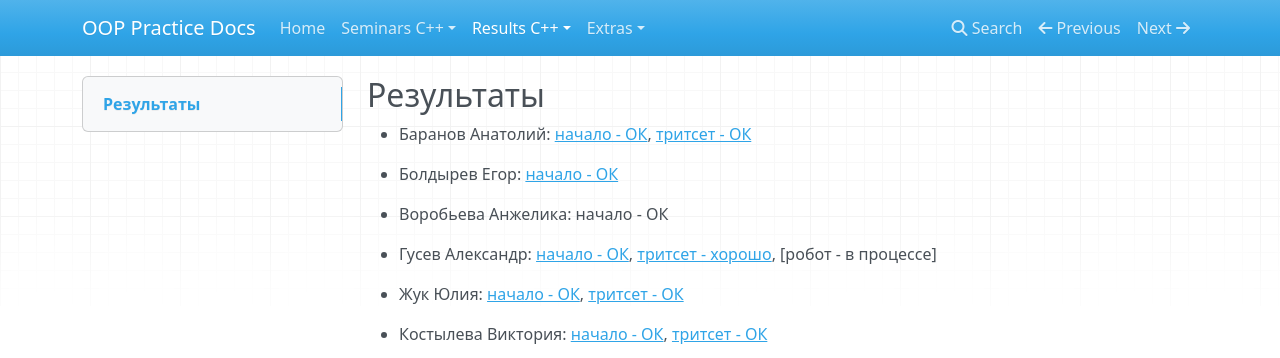
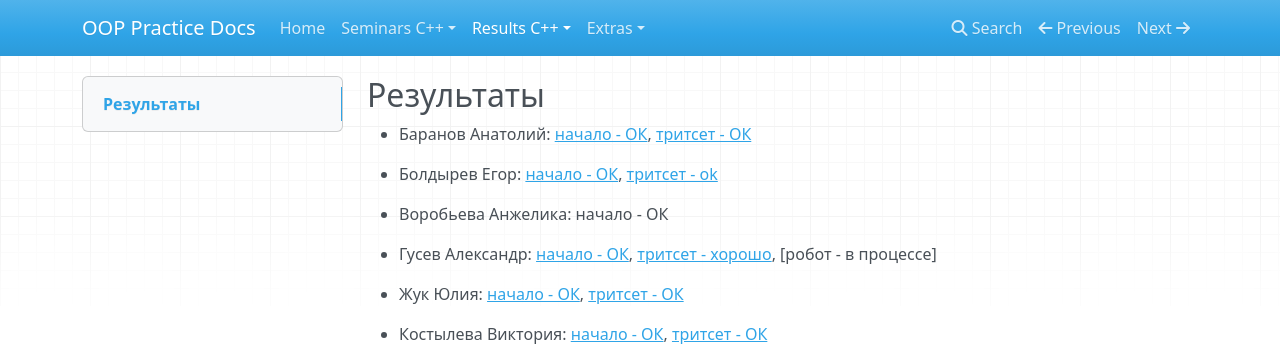
Before and after one commit to avoronkov/oop, an MkDocs documentation site: the page built from docs/2016.cpp/results.md, in a window 1280 px wide. Shown: the top 358 px of the page. Built offline with MkDocs 1.6.1, drawn with Linux system fonts in a browser that asks for light colours; nearby versions of some CDN libraries; old or Windows-style settings are respelled for this version of MkDocs.

Commit message:
up boldyrev

```diff
--- a/docs/2016.cpp/results.md
+++ b/docs/2016.cpp/results.md
@@ -2,7 +2,7 @@
 
 - Баранов Анатолий: [начало - ОК](/2016.cpp/task0/baranov/), [тритсет - ОК](/2016.cpp/task0/baranov/#1)
 
-- Болдырев Егор: [начало - ОК](/2016.cpp/task0/boldyrev/)
+- Болдырев Егор: [начало - ОК](/2016.cpp/task0/boldyrev/), [тритсет - ok](/2016.cpp/task0/boldyrev/)
 
 - Воробьева Анжелика: начало - ОК
 
```
